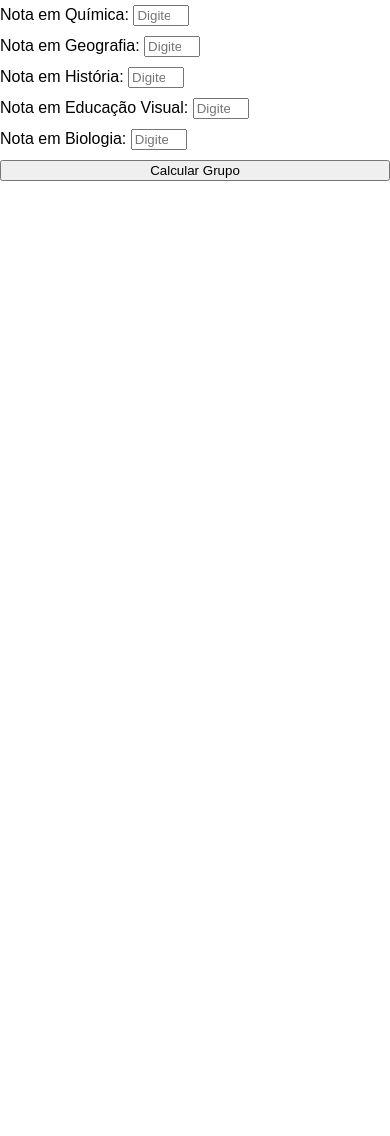
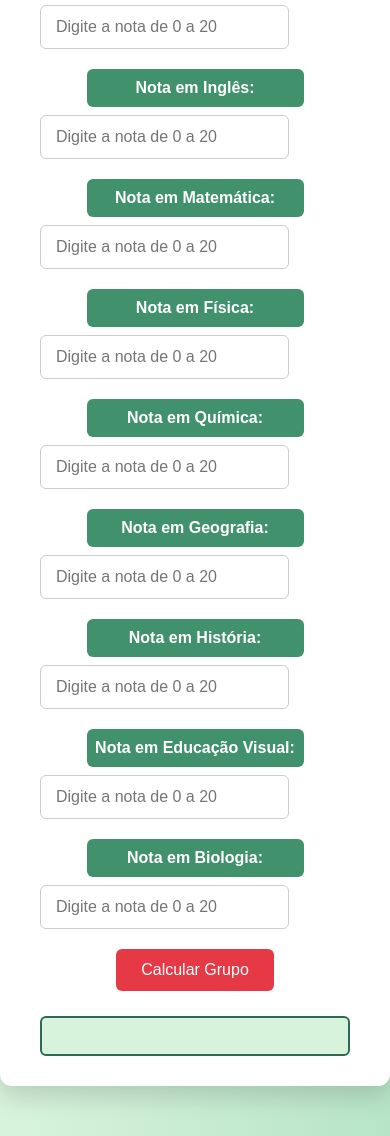
Before and after one commit to Valdimirosm/escogrupo, a plain HTML site: page grupo/grupo.html in a window 390 px wide. Shown: the part 246-1382 px from the top of the page. Before the commit the page ends 844 px from the top, so only its background shows below. Drawn offline with Linux system fonts and the light colour scheme.

Commit message:
mudeicodigo

```diff
--- a/curso/style.css
+++ b/curso/style.css
@@ -1,5 +1,4 @@
-@charset "utf-8";
-
+/* Reset básico */
 * {
   margin: 0;
   padding: 0;
@@ -12,9 +11,6 @@
   padding: 20px;
   display: flex;
   justify-content: center;
-    align-items: center;
-    min-height: 100vh;
-    overflow-x: hidden;
 }
 
 /* Tabela principal */
@@ -94,18 +90,7 @@
   }
 }
 
-  /* Responsividade para telas médias (tablets) */
-  @media (max-width: 1024px) {
-    table {
-      font-size: 0.95rem;
-    }
-
-    thead th, tbody td, tfoot td {
-      padding: 10px;
-    }
-  }
-
-  /* Responsividade para tablets menores e celulares grandes */
+/* Responsividade */
 @media (max-width: 768px) {
   table {
     font-size: 0.85rem;
@@ -119,47 +104,3 @@
     font-size: 0.9rem;
   }
 }
-
-  /* Responsividade para celulares (layout adaptado em colunas) */
-  @media (max-width: 480px) {
-    table, thead, tbody, th, td, tr, tfoot {
-      display: block;
-    }
-
-    thead {
-      display: none; /* Cabeçalho escondido em telas pequenas */
-    }
-
-    tbody tr {
-      margin-bottom: 15px;
-      box-shadow: 0 2px 10px rgba(0,0,0,0.1);
-      border-radius: 10px;
-      overflow: hidden;
-    }
-
-    tbody td {
-      text-align: left;
-      padding: 10px 15px;
-      position: relative;
-      font-size: 0.9rem;
-    }
-
-    tbody td::before {
-      content: attr(data-label);
-      position: absolute;
-      left: 15px;
-      top: 10px;
-      font-weight: bold;
-      color: #1565c0;
-    }
-
-    tbody td:not(:first-child) {
-      padding-top: 25px;
-    }
-
-    tfoot td {
-      display: block;
-      text-align: center;
-      padding: 10px;
-    }
-  }
--- a/grupo/style.css
+++ b/grupo/style.css
@@ -1,89 +1,108 @@
+@charset "utf-8";
 
-
-/* Estilo base (desktop padrão e telas grandes) */
 body {
     font-family: Arial, sans-serif;
     margin: 0;
     padding: 0;
+    background: linear-gradient(to right, #d8f3dc, #b7e4c7);
+    animation: fadeInBody 1s ease-in;
 }
 
-  header, nav, main, footer {
-    padding: 20px;
-  }
-
-  nav {
-    display: flex;
-    justify-content: space-around;
-    font-size: 18px;
-  }
-
-  nav a {
-    text-decoration: none;
-    color: #333;
+@keyframes fadeInBody {
+    from { opacity: 0; }
+    to { opacity: 1; }
 }
 
 .container {
-    display: flex;
-    flex-wrap: wrap;
-    justify-content: space-between;
-    gap: 20px;
+    max-width: 800px;
+    margin: 50px auto;
+    padding: 30px 40px;
+    background-color: #ffffff;
+    box-shadow: 0 10px 25px rgba(0, 0, 0, 0.15);
+    border-radius: 12px;
+    text-align: center;
+    animation: fadeInContainer 1s ease-in;
 }
 
-  .box {
-    flex: 1 1 calc(33.333% - 20px);
-    background: #f0f0f0;
-    padding: 20px;
+@keyframes fadeInContainer {
+    from { transform: translateY(30px); opacity: 0; }
+    to { transform: translateY(0); opacity: 1; }
 }
 
-  /* Telas grandes (como TVs ou monitores ultra-wide) */
-  @media (min-width: 1440px) {
-    .box {
-      flex: 1 1 calc(25% - 20px);
+h1 {
+    text-align: center;
+    color: #2d6a4f;
+    font-size: 2em;
+    margin-bottom: 30px;
 }
 
-    nav {
-      font-size: 20px;
-    }
+.form-group {
+    margin-bottom: 20px;
+    text-align: left;
 }
 
-  /* Responsividade para laptops e tablets grandes */
-  @media (max-width: 1024px) {
-    .box {
-      flex: 1 1 calc(50% - 20px);
-    }
+label {
+    display: block;
+    margin: 0 auto 8px auto;
+    background-color: #40916c;
+    color: white;
+    font-weight: bold;
+    padding: 10px 0;
+    border-radius: 6px;
+    font-size: 16px;
+    width: 70%;
+    transition: background-color 0.3s ease;
+    text-align: center;
 }
 
-  /* Responsividade para tablets médios (modo retrato) */
-  @media (max-width: 768px) {
-    nav {
-      flex-direction: column;
-      align-items: flex-start;
-      font-size: 16px;
+label:hover {
+    background-color: #2d6a4f;
 }
 
-    .box {
-      flex: 1 1 100%;
-    }
+input[type="number"] {
+    width: 70%;
+    padding: 12px 15px;
+    border: 1.5px solid #ccc;
+    border-radius: 6px;
+    font-size: 16px;
+    transition: border 0.3s ease, box-shadow 0.3s ease;
 }
 
-  /* Responsividade para celulares */
-  @media (max-width: 480px) {
-    header, nav, footer {
-      padding: 10px;
+input[type="number"]:focus {
+    border-color: #2d6a4f;
+    box-shadow: 0 0 8px rgba(45, 106, 79, 0.4);
+    outline: none;
 }
 
-    nav a {
-      display: block;
-      margin: 5px 0;
+.result {
+    margin-top: 25px;
+    padding: 18px;
+    background-color: #d8f3dc;
+    color: #1b4332;
+    border: 2px solid #2d6a4f;
+    border-radius: 6px;
+    font-weight: bold;
+    font-size: 18px;
+    animation: fadeInResult 1s ease-in-out;
 }
 
-    .container {
-      flex-direction: column;
-      gap: 10px;
+@keyframes fadeInResult {
+    from { opacity: 0; transform: scale(0.95); }
+    to { opacity: 1; transform: scale(1); }
 }
 
-    .box {
-      margin: 10px 0;
-      flex: 1 1 100%;
+.btn {
+    background-color: #e63946;
+    color: white;
+    padding: 12px 25px;
+    border: none;
+    border-radius: 6px;
+    cursor: pointer;
+    font-size: 16px;
+    transition: background-color 0.4s ease, transform 0.2s ease;
 }
+
+.btn:hover {
+    background-color: #c1121f;
+    transform: scale(1.05);
 }
```
Lines whose indentation alone changed are shown as unchanged.
